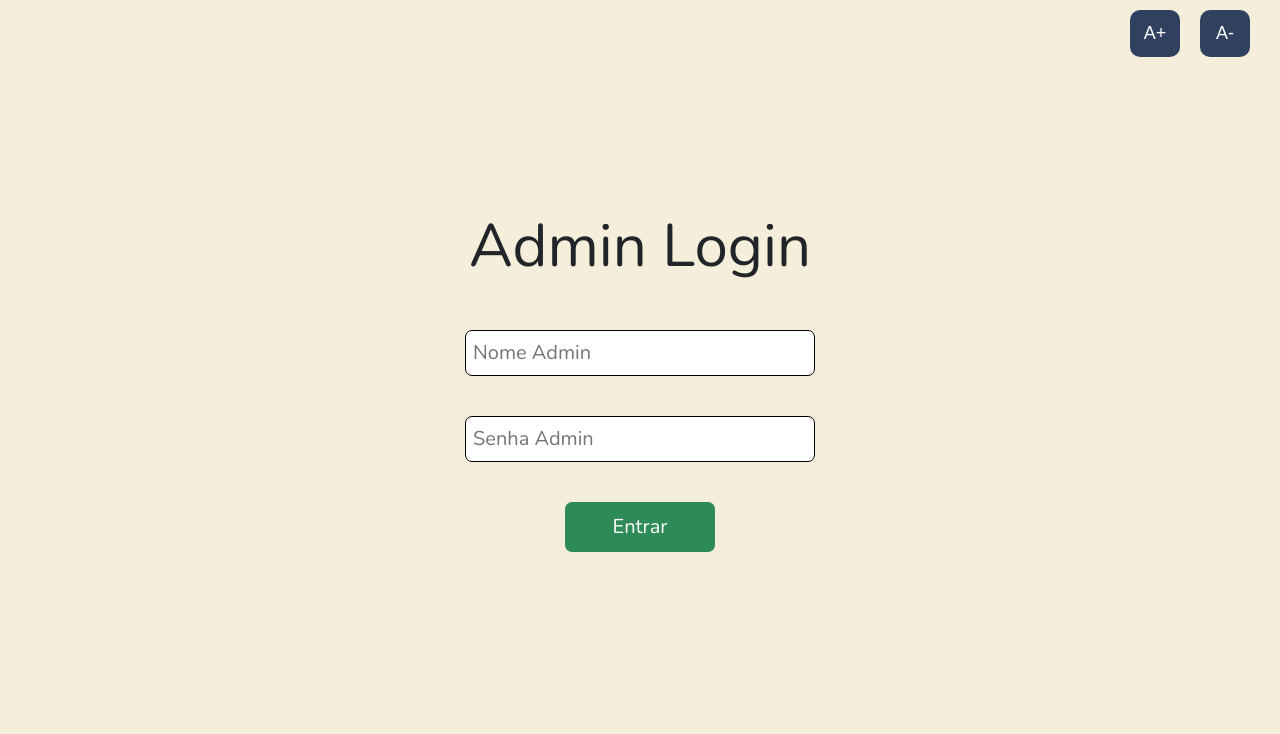
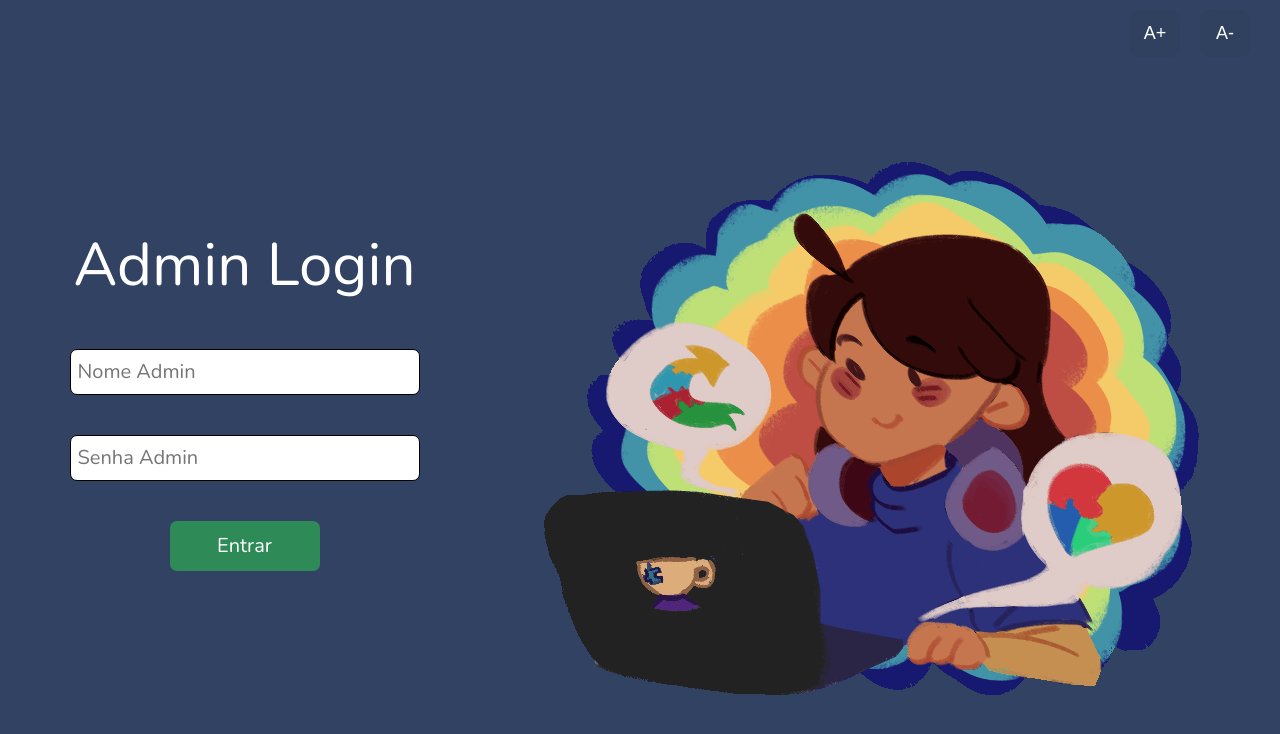
Before and after one commit to robertfullstack/Meet-TEA-3.0-Final, a React (Create React App) app: page /admin in a window 1280 px wide. Shown: the top 734 px of the page. Built offline with nearby package versions, Linux system fonts and the light colour scheme; a web font is replaced by a local one.

Commit message:
Commit Front-end
Padronizando tela de login admin e corrigindo modals de pop-up

```diff
--- a/src/screens/Admin.js
+++ b/src/screens/Admin.js
@@ -1,41 +1,42 @@
-import React, { useEffect, useState } from 'react';
+import React, { useEffect, useState } from "react";
 import { auth, db, storage } from "../firebase.js";
-import { useNavigate } from 'react-router-dom';
+import { useNavigate } from "react-router-dom";
 import "../styles/Admin.css";
 import loading1 from "../img/loading-meet-tea.gif";
+import animaAdmin from "../img/admin_laptop2.gif";
 
 export const Admin = () => {
   const [users, setUsers] = useState([]);
   const [isLoggedIn, setIsLoggedIn] = useState(false);
   const [loading, setLoading] = useState(true);
-    const [adminName, setAdminName] = useState('');
-    const [adminPassword, setAdminPassword] = useState('');
+  const [adminName, setAdminName] = useState("");
+  const [adminPassword, setAdminPassword] = useState("");
   const navigate = useNavigate();
 
   useEffect(() => {
-        const storedAdmin = localStorage.getItem('isAdminLoggedIn');
-        if (storedAdmin === 'true') {
+    const storedAdmin = localStorage.getItem("isAdminLoggedIn");
+    if (storedAdmin === "true") {
       setIsLoggedIn(true);
     }
   }, []);
 
   const openReportsPage = (reports) => {
-        navigate('/denuncia', { state: { reports } });
+    navigate("/denuncia", { state: { reports } });
   };
 
   const handleLogin = () => {
-        const validAdmins = ['Robert', 'Julia', 'Isabella', 'Marcos'];
-        if (validAdmins.includes(adminName) && adminPassword === 'MeetTEA') {
+    const validAdmins = ["Robert", "Julia", "Isabella", "Marcos"];
+    if (validAdmins.includes(adminName) && adminPassword === "MeetTEA") {
       setIsLoggedIn(true);
-            localStorage.setItem('isAdminLoggedIn', 'true');
+      localStorage.setItem("isAdminLoggedIn", "true");
     } else {
-            alert('Nome ou senha incorretos!');
+      alert("Nome ou senha incorretos!");
     }
   };
 
   const handleLogout = () => {
     setIsLoggedIn(false);
-        localStorage.removeItem('isAdminLoggedIn');
+    localStorage.removeItem("isAdminLoggedIn");
   };
 
   useEffect(() => {
@@ -43,17 +44,21 @@ export const Admin = () => {
       if (!isLoggedIn) return;
 
       try {
-                const usersCollection = await db.collection('users').get();
+        const usersCollection = await db.collection("users").get();
         const usersList = [];
 
         for (const userDoc of usersCollection.docs) {
           const userData = userDoc.data();
           const fileURL = userData.fileURL;
 
-                    const reportsCollection = await db.collection('users').doc(userDoc.id).collection('reports').get();
-                    const reports = reportsCollection.docs.map(reportDoc => ({
+          const reportsCollection = await db
+            .collection("users")
+            .doc(userDoc.id)
+            .collection("reports")
+            .get();
+          const reports = reportsCollection.docs.map((reportDoc) => ({
             id: reportDoc.id,
-                        ...reportDoc.data()
+            ...reportDoc.data(),
           }));
 
           usersList.push({
@@ -67,7 +72,7 @@ export const Admin = () => {
 
         setUsers(usersList);
       } catch (error) {
-                console.error('Erro ao buscar usuários:', error);
+        console.error("Erro ao buscar usuários:", error);
       } finally {
         setLoading(false);
       }
@@ -77,28 +82,33 @@ export const Admin = () => {
   }, [isLoggedIn]);
 
   const redirectToDenuncia = (reports) => {
-        navigate('/denuncias', { state: { reports } });
+    navigate("/denuncias", { state: { reports } });
   };
 
   const toggleBanUser = async (userId, currentStatus) => {
     try {
-            await db.collection('users').doc(userId).update({
-                banned: !currentStatus
+      await db.collection("users").doc(userId).update({
+        banned: !currentStatus,
       });
 
-            setUsers(users.map(user =>
+      setUsers(
+        users.map((user) =>
           user.id === userId ? { ...user, banned: !currentStatus } : user
-            ));
+        )
+      );
 
-            console.log(`Usuário ${currentStatus ? 'desbanido' : 'banido'} com sucesso.`);
+      console.log(
+        `Usuário ${currentStatus ? "desbanido" : "banido"} com sucesso.`
+      );
     } catch (error) {
-            console.error('Erro ao banir/desbanir o usuário:', error);
+      console.error("Erro ao banir/desbanir o usuário:", error);
     }
   };
 
   if (!isLoggedIn) {
     return (
-            <div>
+      <div className="container-admin">
+        <div className="admin-login">
           <h1 id="title-admin-1">Admin Login</h1>
           <div id="div-btn-admin">
             <label>
@@ -107,7 +117,7 @@ export const Admin = () => {
                 type="text"
                 value={adminName}
                 onChange={(e) => setAdminName(e.target.value)}
-                            placeholder='Nome Admin'
+                placeholder="Nome Admin"
               />
             </label>
             <label>
@@ -116,10 +126,22 @@ export const Admin = () => {
                 type="password"
                 value={adminPassword}
                 onChange={(e) => setAdminPassword(e.target.value)}
-                            placeholder='Senha Admin'
+                placeholder="Senha Admin"
               />
             </label>
-                    <button id="btn-admin" onClick={handleLogin}>Entrar</button>
+            <button id="btn-admin" onClick={handleLogin}>
+              Entrar
+            </button>
+          </div>
+        </div>
+        <div className="gifAdmin">
+          <img
+            id="animaAdmin"
+            src={animaAdmin}
+            width={550}
+            height={550}
+            alt="..."
+          />
         </div>
       </div>
     );
@@ -128,9 +150,13 @@ export const Admin = () => {
   return (
     <div>
       <h1 id="title-admin">Usuários Cadastrados</h1>
-            <button id="btn-logout" onClick={handleLogout}>Logout</button>
-            <button id="btn-denuncia-post" onClick={() => navigate("/DenunciaPost")}>Denúncias de Posts</button>
-            <div className='container-admin'>
+      <button id="btn-logout" onClick={handleLogout}>
+        Logout
+      </button>
+      <button id="btn-denuncia-post" onClick={() => navigate("/DenunciaPost")}>
+        Denúncias de Posts
+      </button>
+      <div className="container-admin2">
         <table id="table-admin">
           <thead>
             <tr id="tr-admin">
@@ -162,25 +188,44 @@ export const Admin = () => {
                     <td>{user.email}</td>
                     <td>
                       {user.fileURL ? (
-                                                <a href={user.fileURL} target="_blank" rel="noopener noreferrer">Download</a>
+                        <a
+                          href={user.fileURL}
+                          target="_blank"
+                          rel="noopener noreferrer"
+                        >
+                          Download
+                        </a>
                       ) : (
-                                                'Nenhum arquivo'
+                        "Nenhum arquivo"
                       )}
                     </td>
                     <td>
                       {user.reports.length > 0 ? (
-                                                <button id="btn-denuncia" onClick={() => openReportsPage(user.reports)}>
+                        <button
+                          id="btn-denuncia"
+                          onClick={() => openReportsPage(user.reports)}
+                        >
                           Exibir Denúncias
                         </button>
                       ) : (
-                                                'Nenhuma denúncia'
+                        "Nenhuma denúncia"
                       )}
                     </td>
                     <td>
                       {!user.banned ? (
-                                                <button id="btn-banir" onClick={() => toggleBanUser(user.id, user.banned)}>Banir</button>
+                        <button
+                          id="btn-banir"
+                          onClick={() => toggleBanUser(user.id, user.banned)}
+                        >
+                          Banir
+                        </button>
                       ) : (
-                                                <button id="btn-banir" onClick={() => toggleBanUser(user.id, user.banned)}>Desbanir</button>
+                        <button
+                          id="btn-banir"
+                          onClick={() => toggleBanUser(user.id, user.banned)}
+                        >
+                          Desbanir
+                        </button>
                       )}
                     </td>
                   </tr>
--- a/src/screens/Configuracoes.js
+++ b/src/screens/Configuracoes.js
@@ -457,8 +457,8 @@ const Configuracoes = () => {
             Excluir Conta
           </button>
           {showDeleteAccountModal && (
-            <div className="modal-confirmation">
-              <div className="modal-content">
+            <div className="modal-confirmation1">
+              <div className="modal-content1">
                 <h4 id="confirma-excluir">
                   Antes de excluir sua conta, leia os{" "}
                   <a
@@ -468,9 +468,9 @@ const Configuracoes = () => {
                     termos de exclusão de conta
                   </a>
                 </h4>
-                <div className="modal-buttons">
+                <div className="modal-buttons1">
                   <button className="btn-confirm" onClick={handleDeleteAccount}>
-                    Sim
+                    Concordo
                   </button>
 
                   <button
--- a/src/screens/Profile.js
+++ b/src/screens/Profile.js
@@ -519,19 +519,19 @@ export const Profile = () => {
         </div>
       )}
       {showModal && (
-        <div className="modal-confirmation">
-          <div className="modal-content">
+        <div className="modal-confirmation1">
+          <div className="modal-content1">
             <h4>Aceitar que essa publicação será excluída?</h4>
             <h5>
               Você perderá todos os comentários que estão incluídos na
               publicação
             </h5>
-            <div className="modal-buttons">
-              <button className="btn-confirm" onClick={handleDeletePost}>
+            <div className="modal-buttons1">
+              <button className="btn-confirm1" onClick={handleDeletePost}>
                 Sim
               </button>
               <button
-                className="btn-cancel"
+                className="btn-cancel1"
                 onClick={() => setShowModal(false)}
               >
                 Cancelar
--- a/src/styles/Admin.css
+++ b/src/styles/Admin.css
@@ -1,4 +1,4 @@
-.container-admin {
+.container-admin2 {
   font-family: "Nunito";
   display: flex;
 }
@@ -11,8 +11,39 @@
 #title-admin-1 {
   font-family: "Nunito";
   text-align: center;
-    margin-top: 3.5em;
   font-size: 60px;
+  color: white;
+}
+
+.gif-admin {
+  justify-content: end;
+  display: flex;
+}
+
+#animaAdmin {
+  width: 100%;
+  height: auto;
+}
+.container-admin {
+  display: flex;
+  justify-content: space-around;
+  background-color: #314263;
+  padding: 10px;
+  max-height: 100%;
+  min-height: 100vh;
+  height: 100%;
+  width: 100%;
+  min-width: fit-content;
+  flex-wrap: wrap;
+  align-items: center;
+  align-content: center;
+}
+
+.admin-login {
+  justify-content: start;
+  display: flex;
+  flex-wrap: wrap;
+  flex-direction: column;
 }
 
 #btn-admin {
@@ -49,30 +80,30 @@
   text-align: center;
   font-size: 18px;
 }
-  #th-id{
+#th-id {
   margin-left: 130px;
 }
 
-  #th-email{
+#th-email {
   margin-left: 330px;
 }
 
-  #th-arquivo{
+#th-arquivo {
   margin-left: 220px;
 }
 
-  #th-denuncia{
+#th-denuncia {
   margin-left: 110px;
 }
 
-  #th-ação{
+#th-ação {
   margin-left: 110px;
 }
 
-  #th-admin{
+#th-admin {
   display: flex;
   padding: 10px;
-    flex-direction:  row;
+  flex-direction: row;
   text-align: center;
   font-size: 18px;
 }
--- a/src/styles/Profile.css
+++ b/src/styles/Profile.css
@@ -212,7 +212,7 @@
   display: none;
 }
 
-.modal-confirmation {
+.modal-confirmation1 {
   display: flex;
   position: fixed;
   top: 0;
@@ -229,7 +229,7 @@
   margin-top: 0px !important;
 }
 
-.modal-content {
+.modal-content1 {
   background-color: #de995a;
   padding: 20px;
   border-radius: 8px;
@@ -252,13 +252,17 @@ h5 {
   color: #2e2e2e;
 }
 
-.modal-buttons {
+.modal-buttons1 {
   display: flex;
-  justify-content: space-around;
+  justify-content: center;
+  flex-direction: row;
+  gap: 20px;
+  align-items: flex-start;
+  flex-wrap: wrap;
 }
 
-.btn-confirm,
-.btn-cancel {
+.btn-confirm1,
+.btn-cancel1 {
   padding: 10px 20px;
   font-size: 16px;
   border: none;
@@ -266,21 +270,21 @@ h5 {
   border-radius: 5px;
 }
 
-.btn-confirm {
+.btn-confirm1 {
   background-color: #28a745;
   color: white;
 }
 
-.btn-cancel {
+.btn-cancel1 {
   background-color: #dc3545;
   color: white;
 }
 
-.btn-confirm:hover {
+.btn-confirm1:hover {
   background-color: #218838;
 }
 
-.btn-cancel:hover {
+.btn-cancel1.loading {
   background-color: #c82333;
 }
 
```
Also changed, not shown: src/screens/DenunciaPost.js (+13 -7 lines). Lines whose indentation alone changed are shown as unchanged.
